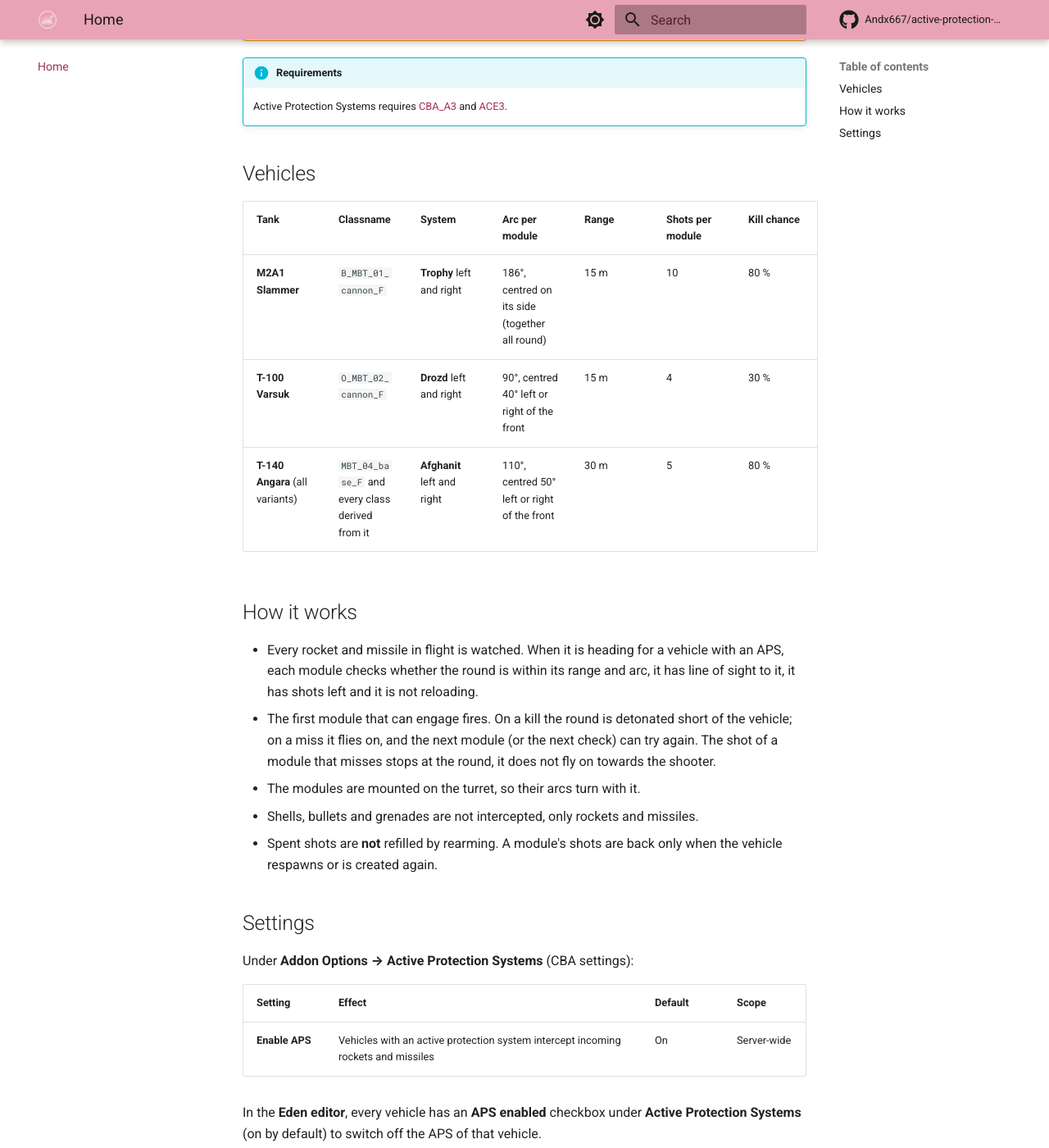
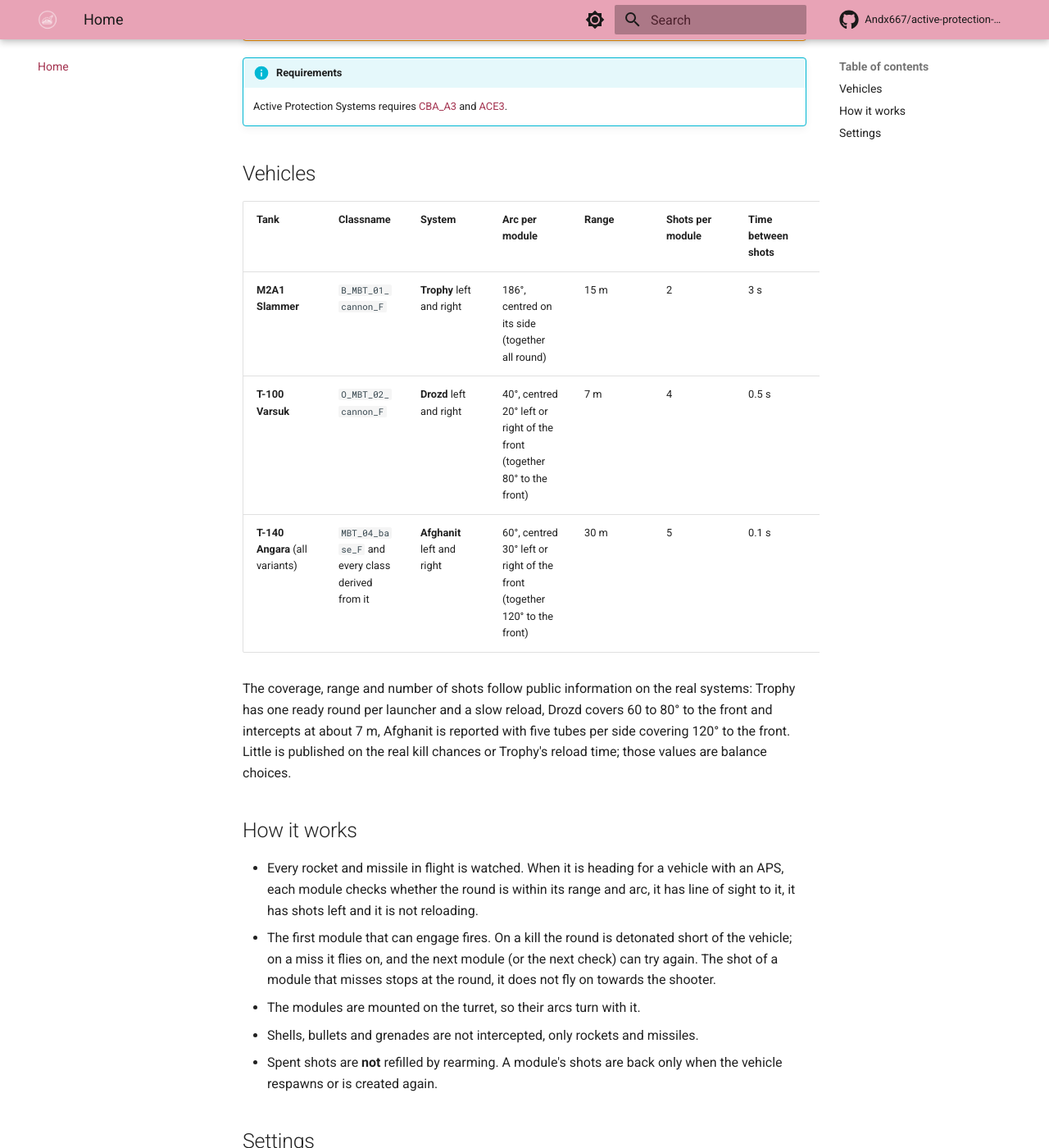
Before and after one commit to Andx667/active-protection-systems, an MkDocs documentation site: the page built from docs/index.md, in a window 1280 px wide and 1400 px high, scrolled down 446 px. Shown: the whole window at 82% size. Built offline with MkDocs 1.6.1 and Material for MkDocs 9.7.7, drawn with Linux system fonts in a browser that asks for light colours; plug-ins that fetch from the network failed and are left out; comment, search, counter and statistics services are not loaded.

Commit message:
Core - Tune Trophy, Drozd and Afghanit closer to the real systems
Co-Authored-By: Claude Opus 5.5 <noreply@anthropic.com>

```diff
--- a/docs/index.md
+++ b/docs/index.md
@@ -12,11 +12,13 @@ The APS was part of [ITC Land Systems Redux](https://github.com/Andx667/ITC_Land
 
 ## Vehicles
 
-| Tank | Classname | System | Arc per module | Range | Shots per module | Kill chance |
-| --- | --- | --- | --- | --- | --- | --- |
-| **M2A1 Slammer** | `B_MBT_01_cannon_F` | **Trophy** left and right | 186°, centred on its side (together all round) | 15 m | 10 | 80 % |
-| **T-100 Varsuk** | `O_MBT_02_cannon_F` | **Drozd** left and right | 90°, centred 40° left or right of the front | 15 m | 4 | 30 % |
-| **T-140 Angara** (all variants) | `MBT_04_base_F` and every class derived from it | **Afghanit** left and right | 110°, centred 50° left or right of the front | 30 m | 5 | 80 % |
+| Tank | Classname | System | Arc per module | Range | Shots per module | Time between shots | Kill chance |
+| --- | --- | --- | --- | --- | --- | --- | --- |
+| **M2A1 Slammer** | `B_MBT_01_cannon_F` | **Trophy** left and right | 186°, centred on its side (together all round) | 15 m | 2 | 3 s | 80 % |
+| **T-100 Varsuk** | `O_MBT_02_cannon_F` | **Drozd** left and right | 40°, centred 20° left or right of the front (together 80° to the front) | 7 m | 4 | 0.5 s | 30 % |
+| **T-140 Angara** (all variants) | `MBT_04_base_F` and every class derived from it | **Afghanit** left and right | 60°, centred 30° left or right of the front (together 120° to the front) | 30 m | 5 | 0.1 s | 80 % |
+
+The coverage, range and number of shots follow public information on the real systems: Trophy has one ready round per launcher and a slow reload, Drozd covers 60 to 80° to the front and intercepts at about 7 m, Afghanit is reported with five tubes per side covering 120° to the front. Little is published on the real kill chances or Trophy's reload time; those values are balance choices.
 
 ## How it works
 
```
Also changed, not shown: CHANGELOG.md (+4 -0 lines), docs/scripting.md (+5 -5 lines), 1 other file.
